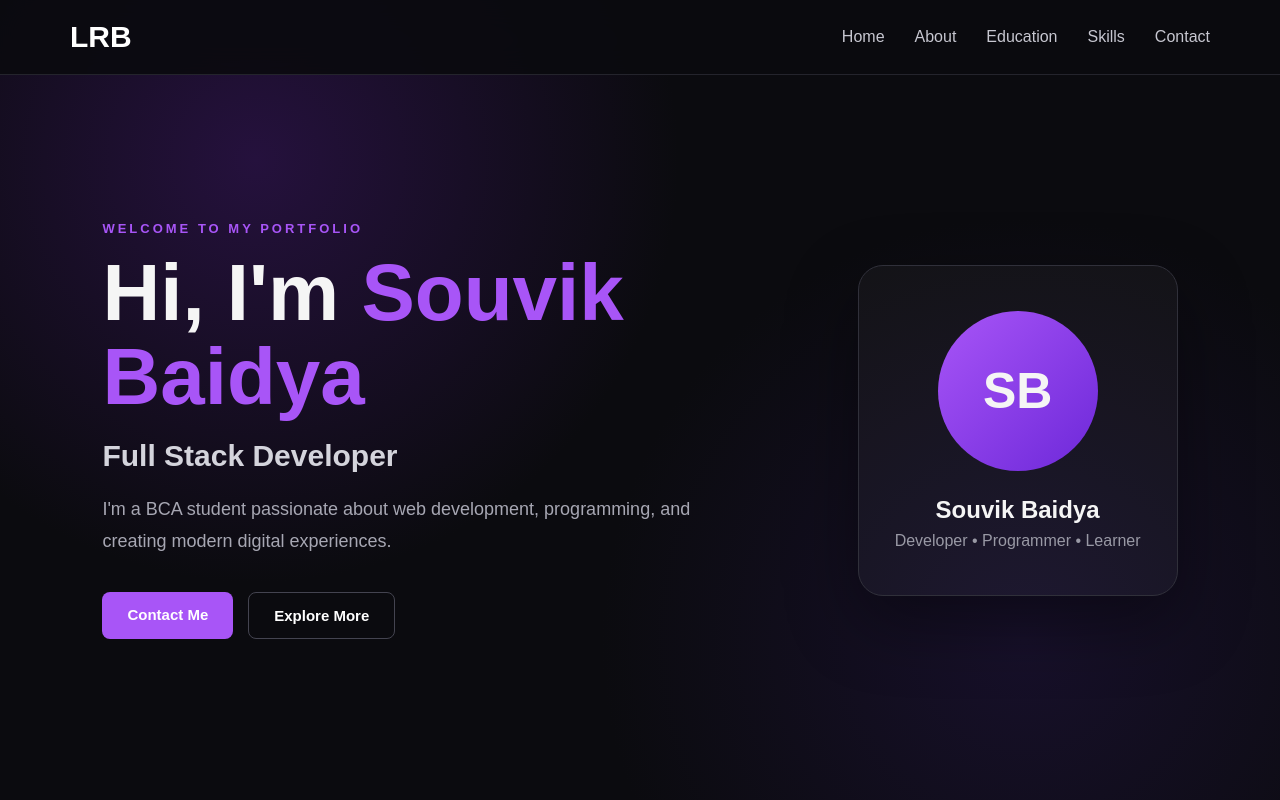
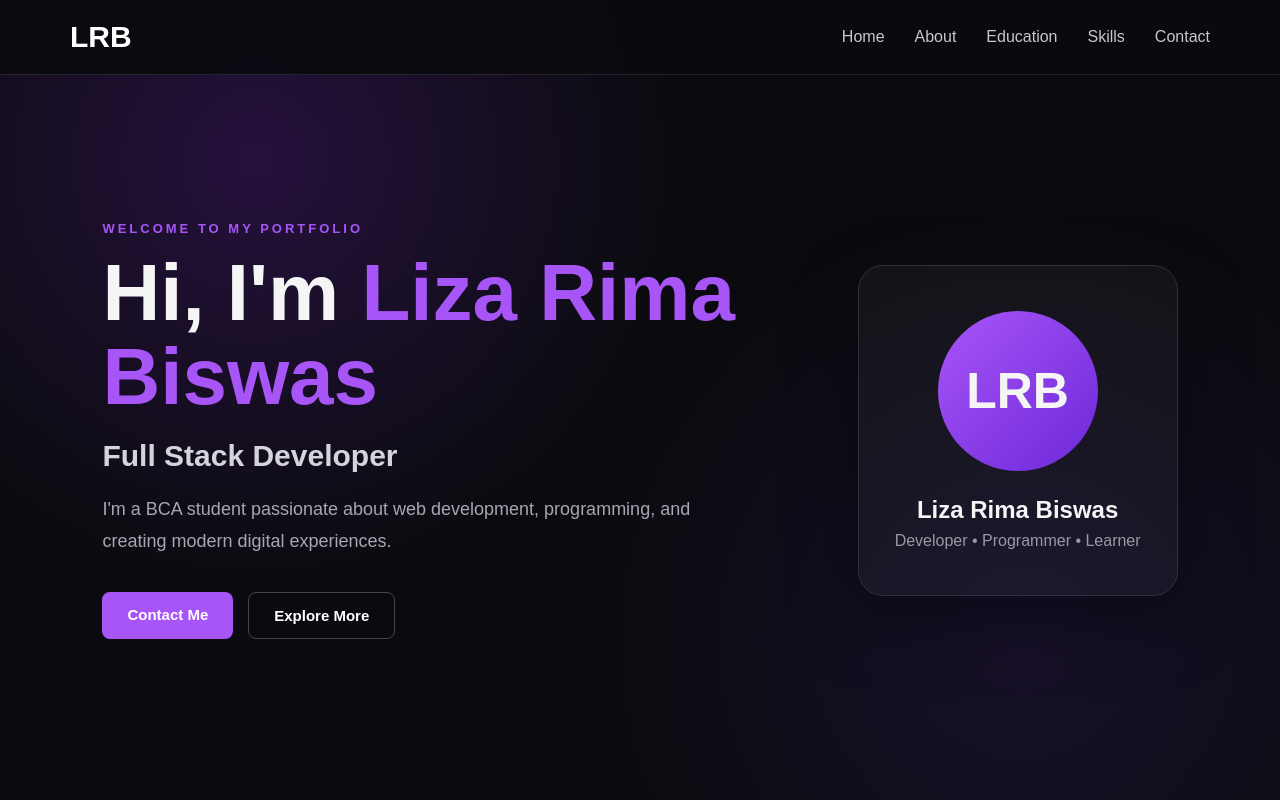
Before and after one commit to lizacoder03/Portfolio-, a React (Vite) app: page / in a window 1280 px wide. Shown: the top 800 px of the page. Built offline with nearby package versions, Linux system fonts and the light colour scheme.

Commit message:
Update header to reflect new name and initials

```diff
--- a/src/components/Header.jsx
+++ b/src/components/Header.jsx
@@ -5,7 +5,7 @@ function Header() {
         <p className="hero-small">WELCOME TO MY PORTFOLIO</p>
 
         <h1>
-          Hi, I'm <span>Souvik Baidya</span>
+          Hi, I'm <span>Liza Rima Biswas</span>
         </h1>
 
         <h2>Full Stack Developer</h2>
@@ -28,10 +28,10 @@ function Header() {
 
       <div className="hero-card">
         <div className="profile-circle">
-          SB
+          LRB
         </div>
 
-        <h3>Souvik Baidya</h3>
+        <h3>Liza Rima Biswas</h3>
         <p>Developer • Programmer • Learner</p>
       </div>
     </section>
```
